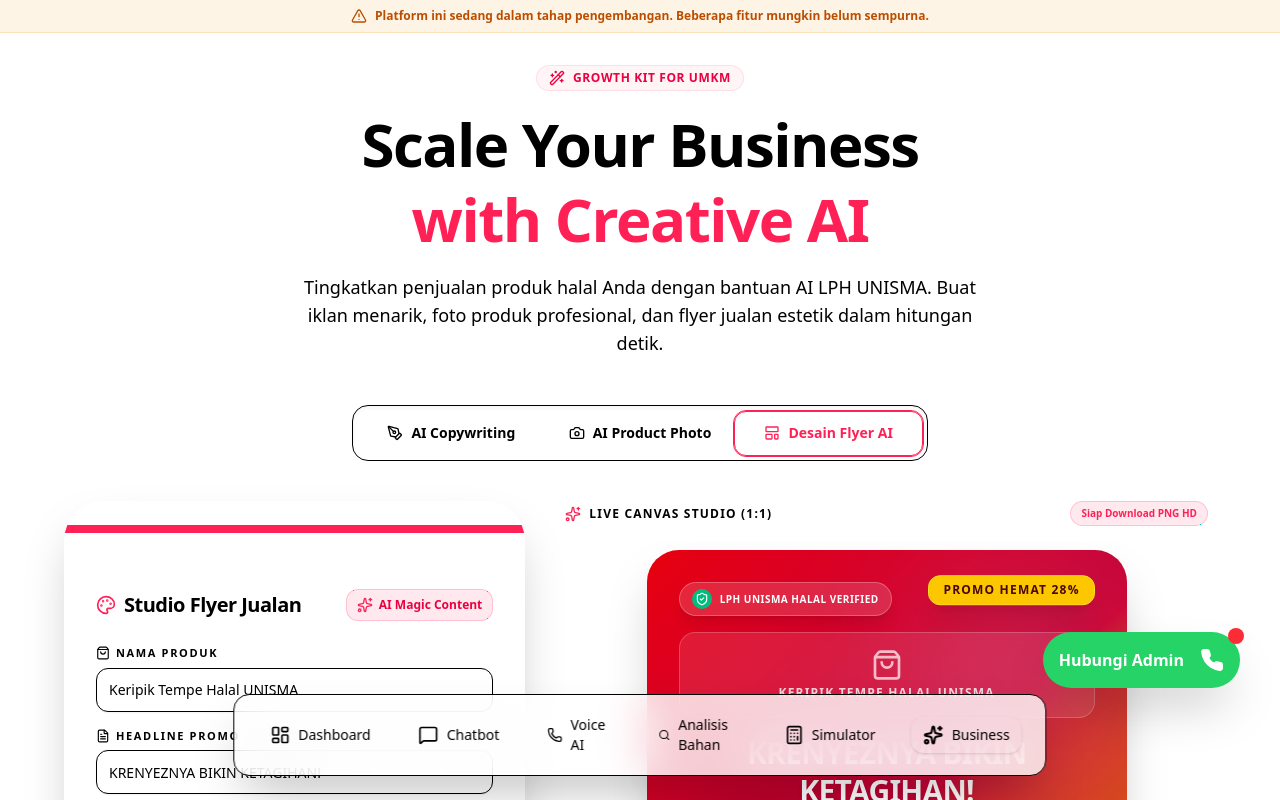
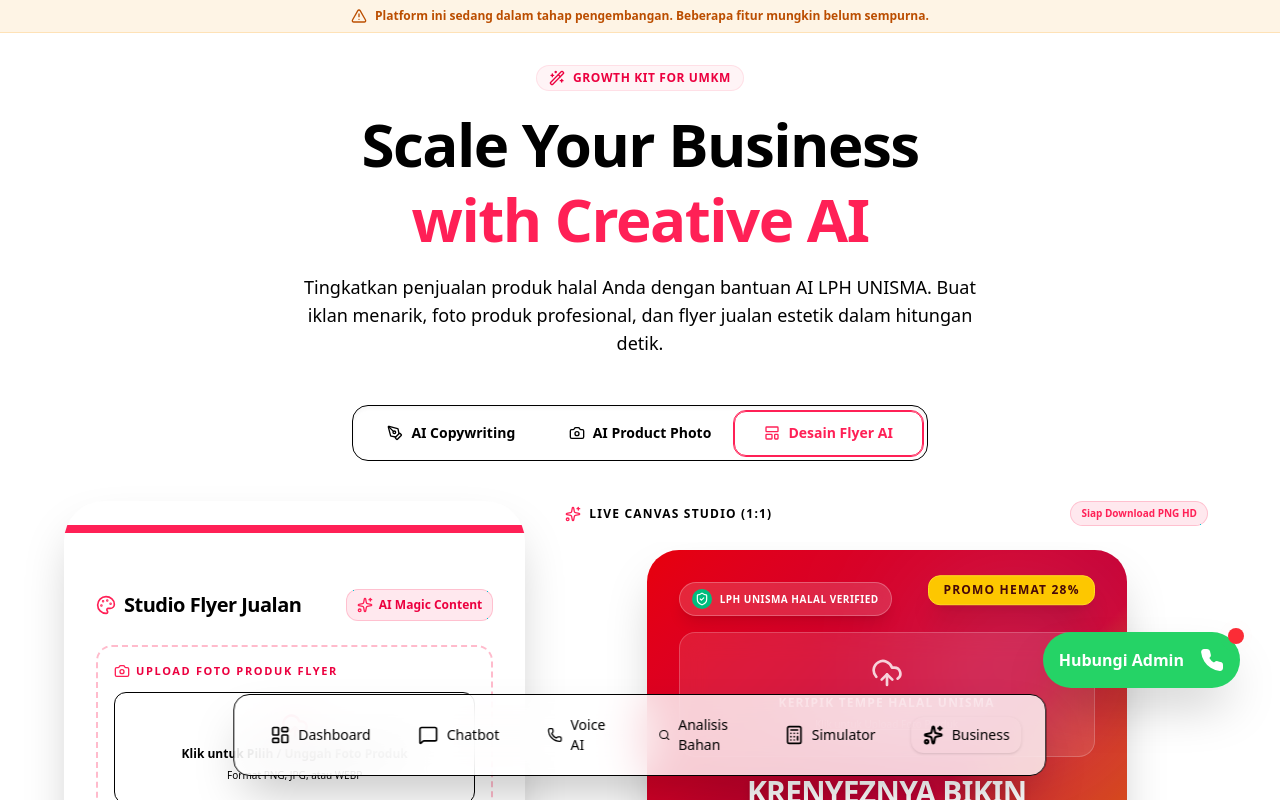
Before and after one commit to ratakiri-dot/aicenter, a Next.js app: page /business in a window 1280 px wide. Both pictures are taken after a click on the tab "Desain Flyer AI". Shown: the top 800 px of the page. Built offline with nearby package versions, Linux system fonts and the light colour scheme.

Commit message:
feat: enhance product photo upload and frame styling in Flyer Generator

```diff
--- a/src/app/business/page.tsx
+++ b/src/app/business/page.tsx
@@ -23,7 +23,10 @@ import {
     Palette,
     FileText,
     Share2,
-    Phone
+    Phone,
+    UploadCloud,
+    Trash2,
+    Maximize2
 } from "lucide-react";
 import { Button } from "@/components/ui/button";
 import { Input } from "@/components/ui/input";
@@ -61,6 +64,7 @@ export default function BusinessPage() {
     const [flyerHighlightsText, setFlyerHighlightsText] = useState("🌶️ Bumbu Rempah Alami\n📜 Sertifikat Halal LPH UNISMA\n📦 Siap Kirim Seluruh Indonesia");
     const [flyerTheme, setFlyerTheme] = useState<"bold" | "halal" | "minimal" | "sweet">("bold");
     const [flyerAspectRatio, setFlyerAspectRatio] = useState<"1:1" | "9:16">("1:1");
+    const [flyerImageStyle, setFlyerImageStyle] = useState<"card" | "banner" | "circle">("card");
     const [showHalalBadge, setShowHalalBadge] = useState(true);
     const [flyerImage, setFlyerImage] = useState<string | null>(null);
     const [isGeneratingFlyerAI, setIsGeneratingFlyerAI] = useState(false);
@@ -548,6 +552,90 @@ export default function BusinessPage() {
                                     </Button>
                                 </div>
 
+                                {/* Prominent Photo Upload Section */}
+                                <div className="p-4 rounded-2xl bg-muted/40 border-2 border-dashed border-rose-500/30 space-y-3">
+                                    <div className="flex items-center justify-between">
+                                        <label className="text-[11px] font-black uppercase tracking-[0.15em] text-rose-600 flex items-center gap-1.5">
+                                            <Camera className="w-4 h-4 text-rose-500" /> Upload Foto Produk Flyer
+                                        </label>
+                                        {flyerImage && (
+                                            <button
+                                                onClick={() => setFlyerImage(null)}
+                                                className="text-[10px] font-bold text-red-500 hover:text-red-700 flex items-center gap-1"
+                                            >
+                                                <Trash2 className="w-3 h-3" /> Hapus
+                                            </button>
+                                        )}
+                                    </div>
+
+                                    {flyerImage ? (
+                                        <div className="relative w-full h-36 rounded-xl overflow-hidden border border-border group shadow-md">
+                                            <img src={flyerImage} alt="Uploaded Flyer Product" className="w-full h-full object-cover" />
+                                            <label htmlFor="flyer-image-input" className="absolute inset-0 bg-black/50 opacity-0 group-hover:opacity-100 transition-opacity flex items-center justify-center text-white text-xs font-bold cursor-pointer gap-1.5">
+                                                <UploadCloud className="w-4 h-4" /> Ganti Foto Produk
+                                            </label>
+                                        </div>
+                                    ) : (
+                                        <label
+                                            htmlFor="flyer-image-input"
+                                            className="w-full h-28 rounded-xl border border-input bg-background/80 hover:bg-rose-500/5 hover:border-rose-500/50 transition-all flex flex-col items-center justify-center text-center cursor-pointer p-3 gap-1.5 group"
+                                        >
+                                            <UploadCloud className="w-7 h-7 text-rose-500 group-hover:scale-110 transition-transform" />
+                                            <span className="text-xs font-bold text-primary">Klik untuk Pilih / Unggah Foto Produk</span>
+                                            <span className="text-[10px] text-muted-foreground font-medium">Format PNG, JPG, atau WEBP</span>
+                                        </label>
+                                    )}
+
+                                    <input
+                                        id="flyer-image-input"
+                                        type="file"
+                                        accept="image/*"
+                                        className="hidden"
+                                        onChange={handleFlyerImageUpload}
+                                    />
+
+                                    {/* Option to use generated photo from AI Studio if available */}
+                                    {generatedPhoto && (
+                                        <Button
+                                            onClick={() => setFlyerImage(generatedPhoto)}
+                                            type="button"
+                                            variant="outline"
+                                            size="sm"
+                                            className="w-full text-xs font-bold text-emerald-600 border-emerald-500/30 hover:bg-emerald-500/10 rounded-xl gap-1.5"
+                                        >
+                                            <Sparkles className="w-3.5 h-3.5 text-emerald-500" />
+                                            Gunakan Hasil Foto AI Studio
+                                        </Button>
+                                    )}
+
+                                    {/* Image Layout Frame Picker */}
+                                    {flyerImage && (
+                                        <div className="space-y-1.5 pt-2 border-t border-border/50">
+                                            <label className="text-[10px] font-black uppercase tracking-wider text-muted-foreground">Tampilan Frame Foto</label>
+                                            <div className="flex gap-2">
+                                                {[
+                                                    { id: "card", label: "Kartu Studio" },
+                                                    { id: "banner", label: "Hero Banner" },
+                                                    { id: "circle", label: "Lingkaran Pop" },
+                                                ].map((s) => (
+                                                    <button
+                                                        key={s.id}
+                                                        onClick={() => setFlyerImageStyle(s.id as any)}
+                                                        className={cn(
+                                                            "flex-1 py-1 px-2 rounded-lg text-[10px] font-bold border transition-all",
+                                                            flyerImageStyle === s.id
+                                                                ? "bg-rose-500 text-white border-rose-500"
+                                                                : "bg-muted text-muted-foreground border-transparent hover:border-rose-500/20"
+                                                        )}
+                                                    >
+                                                        {s.label}
+                                                    </button>
+                                                ))}
+                                            </div>
+                                        </div>
+                                    )}
+                                </div>
+
                                 {/* Form Input Controls */}
                                 <div className="space-y-4">
                                     <div className="space-y-1.5">
@@ -656,30 +744,7 @@ export default function BusinessPage() {
                                         </div>
                                     </div>
 
-                                    {/* Upload Foto Produk Flyer & Halal Badge Toggle */}
-                                    <div className="space-y-3 pt-2 border-t">
-                                        <div className="flex items-center justify-between">
-                                            <label htmlFor="flyer-image-upload" className="cursor-pointer inline-flex items-center text-xs font-bold text-rose-600 hover:text-rose-700">
-                                                <Camera className="w-3.5 h-3.5 mr-1.5" />
-                                                {flyerImage ? "Ganti Foto Gambar Flyer" : "Upload Gambar Produk (Opsional)"}
-                                            </label>
-                                            <input
-                                                id="flyer-image-upload"
-                                                type="file"
-                                                accept="image/*"
-                                                className="hidden"
-                                                onChange={handleFlyerImageUpload}
-                                            />
-                                            {flyerImage && (
-                                                <button
-                                                    onClick={() => setFlyerImage(null)}
-                                                    className="text-[10px] font-bold text-muted-foreground hover:text-red-500 underline"
-                                                >
-                                                    Hapus Foto
-                                                </button>
-                                            )}
-                                        </div>
-
+                                    {/* Halal Badge Toggle */}
                                     <div className="flex items-center justify-between p-3 rounded-xl bg-emerald-500/10 border border-emerald-500/20">
                                         <div className="flex items-center gap-2">
                                             <ShieldCheck className="w-4 h-4 text-emerald-600" />
@@ -691,7 +756,6 @@ export default function BusinessPage() {
                                             onChange={(e) => setShowHalalBadge(e.target.checked)}
                                             className="w-4 h-4 accent-emerald-600 cursor-pointer"
                                         />
-                                        </div>
                                     </div>
 
                                     {/* Preset Visual Selector */}
@@ -826,15 +890,24 @@ export default function BusinessPage() {
                                     <div className="relative z-10 my-4 space-y-4 flex-1 flex flex-col justify-center">
                                         {/* Product Photo insert if uploaded */}
                                         {flyerImage ? (
-                                            <div className="relative w-full h-44 md:h-52 rounded-2xl overflow-hidden border-2 border-white/30 shadow-2xl group">
+                                            <div className={cn(
+                                                "relative w-full overflow-hidden border-2 border-white/30 shadow-2xl transition-all duration-300",
+                                                flyerImageStyle === "card" && "h-44 md:h-52 rounded-2xl",
+                                                flyerImageStyle === "banner" && "h-48 md:h-56 rounded-3xl",
+                                                flyerImageStyle === "circle" && "w-36 h-36 md:w-44 md:h-44 rounded-full mx-auto border-4 shadow-rose-950/40"
+                                            )}>
                                                 <img src={flyerImage} alt="Flyer Product" className="w-full h-full object-cover" />
-                                                <div className="absolute inset-0 bg-gradient-to-t from-black/60 via-transparent to-transparent" />
+                                                <div className="absolute inset-0 bg-gradient-to-t from-black/50 via-transparent to-transparent" />
                                             </div>
                                         ) : (
-                                            <div className="w-full py-4 px-6 rounded-2xl bg-white/10 backdrop-blur-md border border-white/20 flex flex-col items-center justify-center text-center space-y-1">
-                                                <ShoppingBag className="w-8 h-8 opacity-70 mb-1" />
-                                                <span className="text-xs font-black uppercase tracking-widest opacity-80">{flyerProductName || "NAMA PRODUK UMKM"}</span>
-                                            </div>
+                                            <label
+                                                htmlFor="flyer-image-input"
+                                                className="w-full py-6 px-6 rounded-2xl bg-white/10 backdrop-blur-md border border-white/20 flex flex-col items-center justify-center text-center space-y-1.5 cursor-pointer hover:bg-white/20 transition-colors"
+                                            >
+                                                <UploadCloud className="w-8 h-8 opacity-80" />
+                                                <span className="text-xs font-black uppercase tracking-widest opacity-90">{flyerProductName || "NAMA PRODUK UMKM"}</span>
+                                                <span className="text-[10px] underline opacity-75">Klik untuk Upload Foto Produk</span>
+                                            </label>
                                         )}
 
                                         {/* Headline & Subheadline */}
@@ -932,7 +1005,7 @@ export default function BusinessPage() {
                         <div className="space-y-2">
                             <h3 className="text-2xl font-black">Flyer Berdampak Tinggi</h3>
                             <p className="text-sm text-rose-100 leading-relaxed font-medium">
-                                Gunakan kombinasi warna kontras dan headline yang langsung menyebutkan benefit utama produk agar pembeli tertarik saat scroll media sosial.
+                                Gunakan kombinasi foto produk yang jernih, warna kontras, dan headline yang langsung menyebutkan benefit utama produk agar pembeli tertarik saat scroll media sosial.
                             </p>
                         </div>
                     </div>
```
Lines whose indentation alone changed are shown as unchanged.
